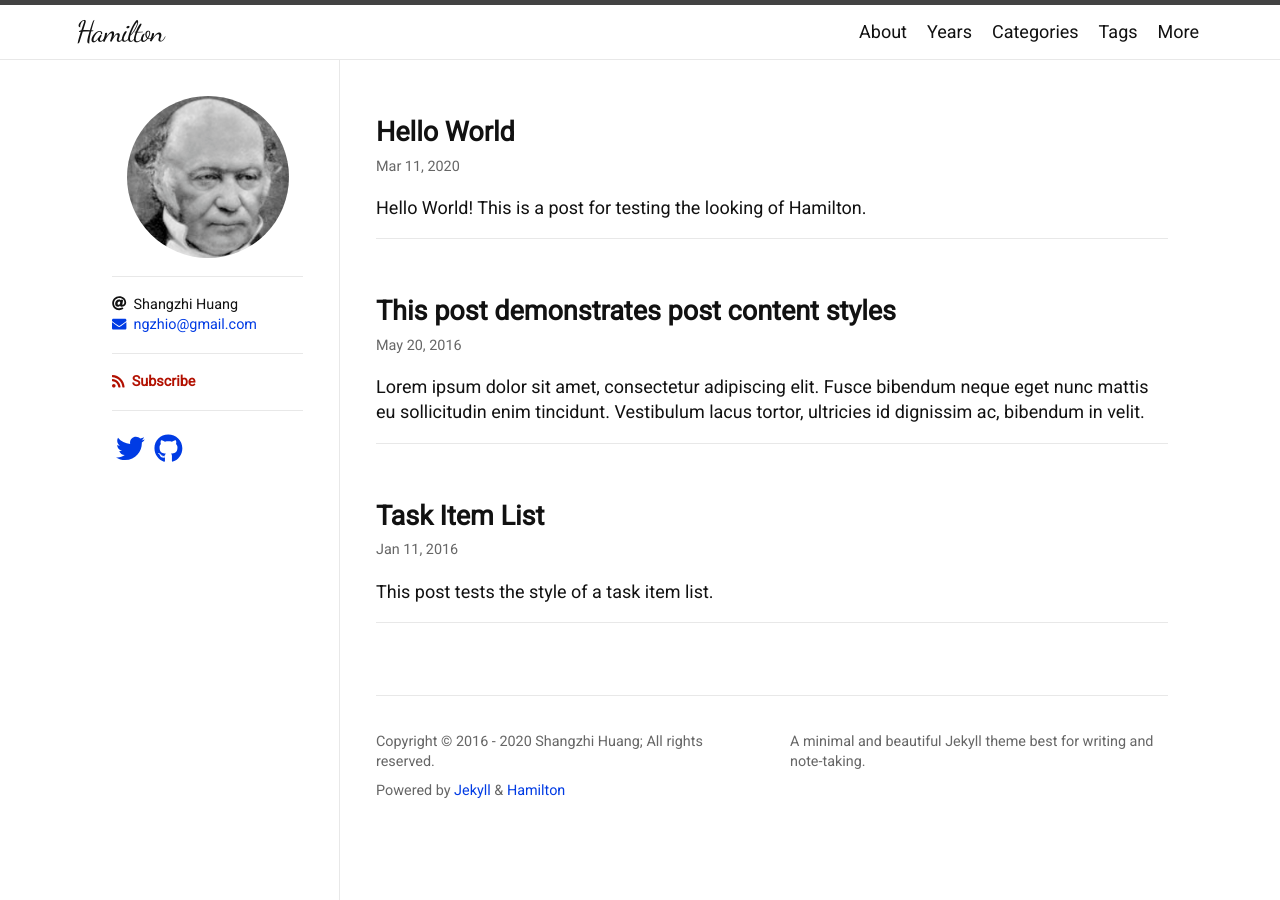
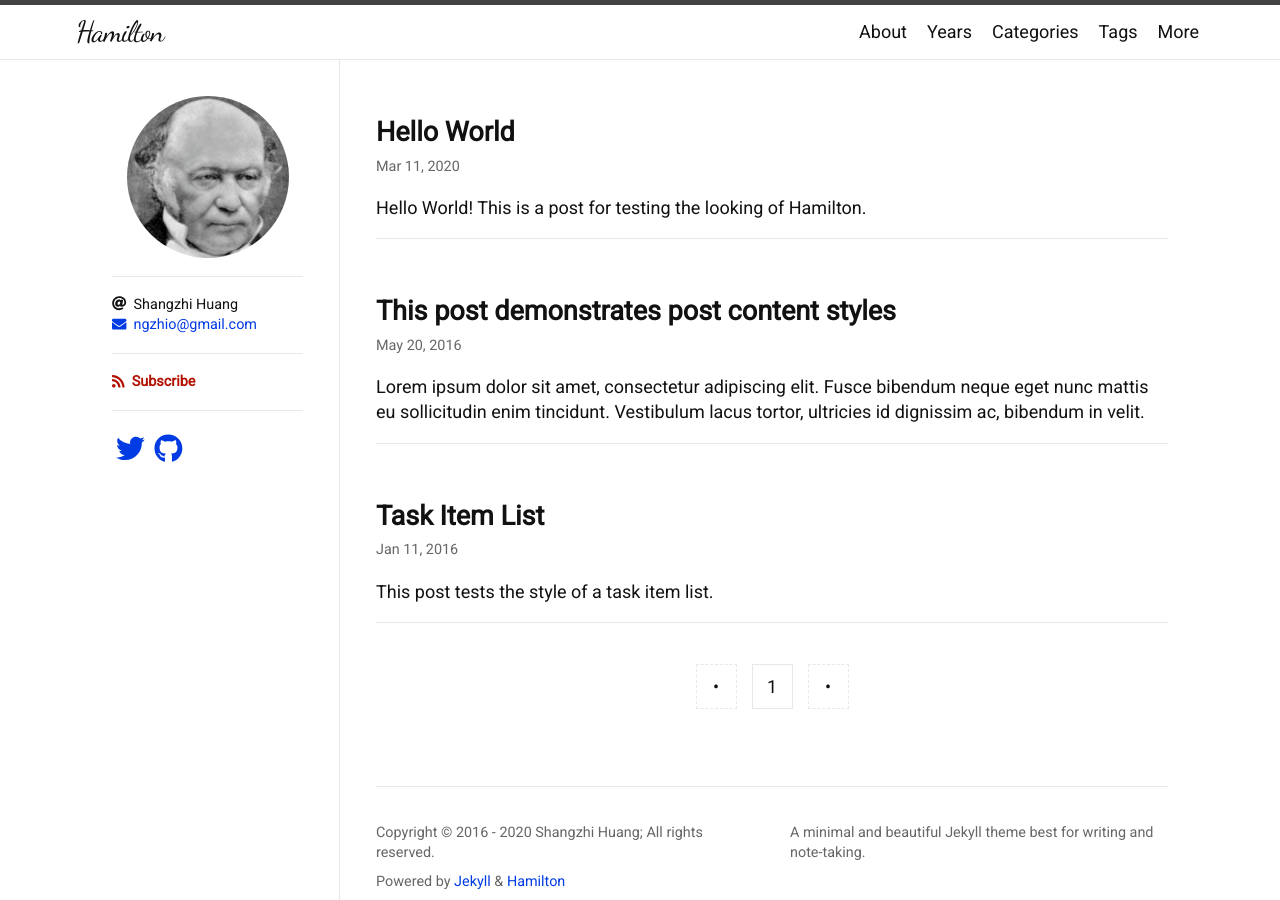
Before and after one commit to zivong/jekyll-theme-hamilton, a Jekyll site: the page built from index.html, in a window 1280 px wide. Built offline with Jekyll 4.4.1, drawn with Linux system fonts in a browser that asks for light colours; nearby versions of some CDN libraries; some web fonts are replaced; the list of posts is cut into pages by our own code.

Commit message:
Force to use jekyll-paginate

```diff
--- a/_config.yml
+++ b/_config.yml
@@ -8,6 +8,9 @@ plugins:
   - jekyll-seo-tag
   - jekyll-feed
   - jekyll-sitemap
+  - jekyll-paginate
+
+paginate: 10
 
 # Uncomment the below line and set the tracking ID for enabling Google Analytics
 #
```
Also changed, not shown: README.md, jekyll-theme-hamilton.gemspec.
